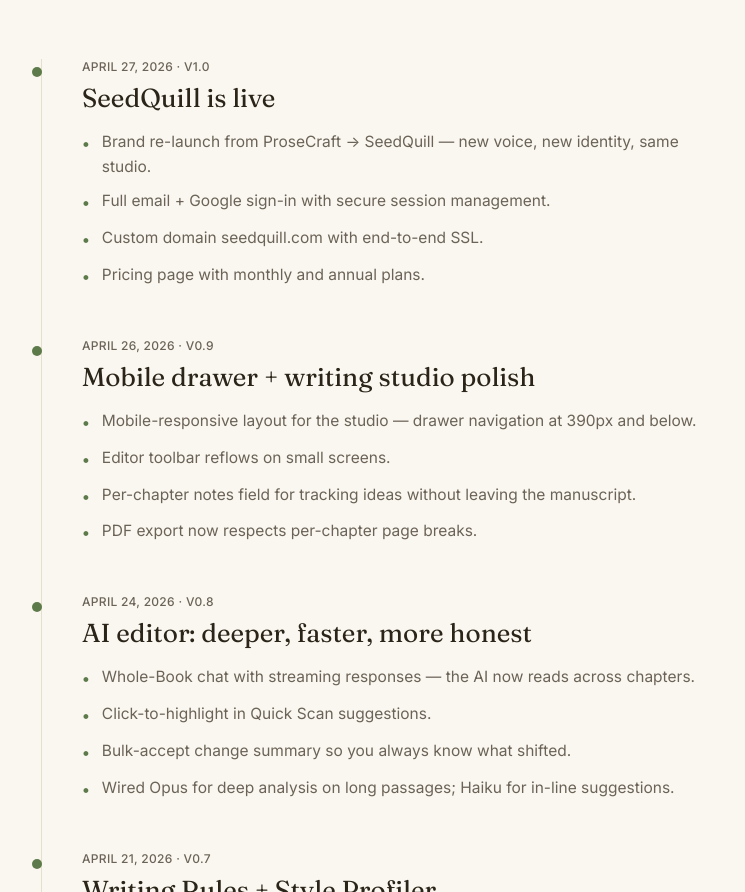
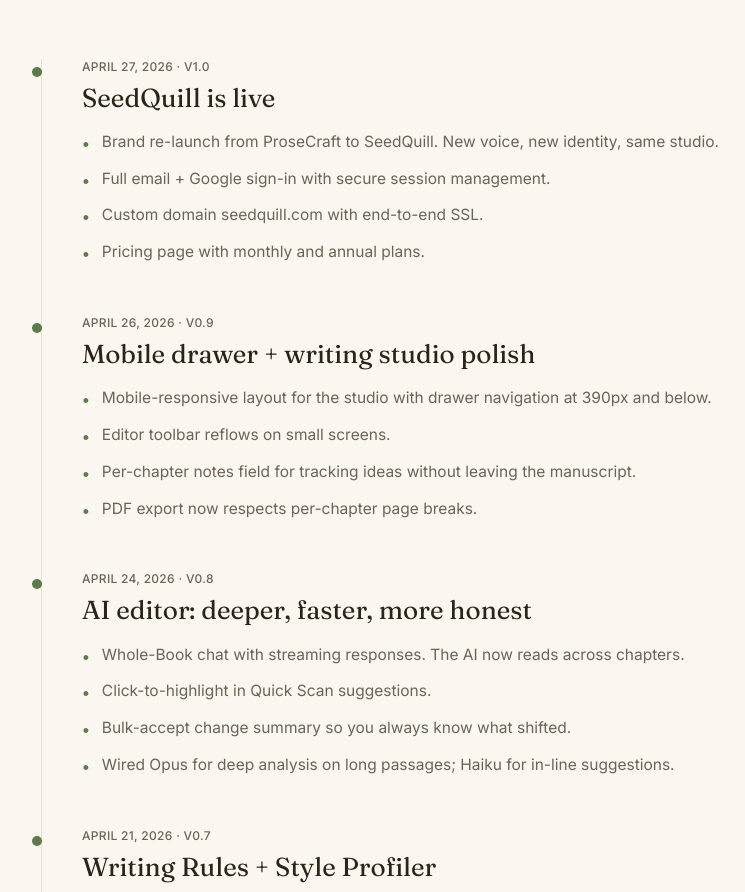
Before and after one commit to lerenyae/prosecraft, a Next.js app: page /changelog in a window 1280 px wide. Shown: the part 420-1312 px from the top of the page, without its empty margins (259-1004 px from the left). Built offline with nearby package versions, Linux system fonts and the light colour scheme; no server answers.

Commit message:
Update page.tsx

```diff
--- a/src/app/(marketing)/changelog/page.tsx
+++ b/src/app/(marketing)/changelog/page.tsx
@@ -1,9 +1,9 @@
 import Link from 'next/link';
 
 export const metadata = {
-  title: 'Changelog \u2014 SeedQuill',
+  title: 'Changelog \u00b7 SeedQuill',
   description:
-    'Release notes for SeedQuill \u2014 what we ship, when we ship it, and why it matters for writers.',
+    'Release notes for SeedQuill. What we ship, when we ship it, and why it matters for writers.',
 };
 
 type Entry = {
@@ -19,7 +19,7 @@
     version: 'v1.0',
     title: 'SeedQuill is live',
     highlights: [
-      'Brand re-launch from ProseCraft \u2192 SeedQuill \u2014 new voice, new identity, same studio.',
+      'Brand re-launch from ProseCraft to SeedQuill. New voice, new identity, same studio.',
       'Full email + Google sign-in with secure session management.',
       'Custom domain seedquill.com with end-to-end SSL.',
       'Pricing page with monthly and annual plans.',
@@ -30,7 +30,7 @@
     version: 'v0.9',
     title: 'Mobile drawer + writing studio polish',
     highlights: [
-      'Mobile-responsive layout for the studio \u2014 drawer navigation at 390px and below.',
+      'Mobile-responsive layout for the studio with drawer navigation at 390px and below.',
       'Editor toolbar reflows on small screens.',
       'Per-chapter notes field for tracking ideas without leaving the manuscript.',
       'PDF export now respects per-chapter page breaks.',
@@ -41,7 +41,7 @@
     version: 'v0.8',
     title: 'AI editor: deeper, faster, more honest',
     highlights: [
-      'Whole-Book chat with streaming responses \u2014 the AI now reads across chapters.',
+      'Whole-Book chat with streaming responses. The AI now reads across chapters.',
       'Click-to-highlight in Quick Scan suggestions.',
       'Bulk-accept change summary so you always know what shifted.',
       'Wired Opus for deep analysis on long passages; Haiku for in-line suggestions.',
```
